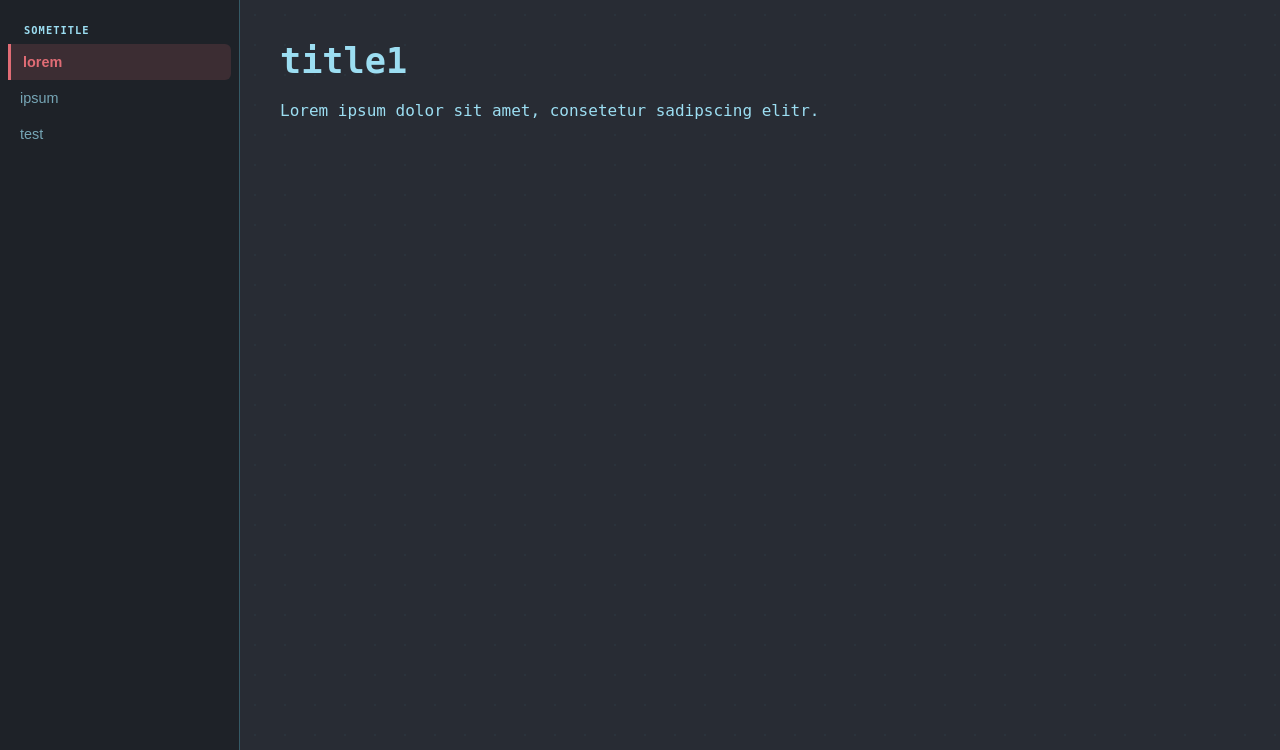
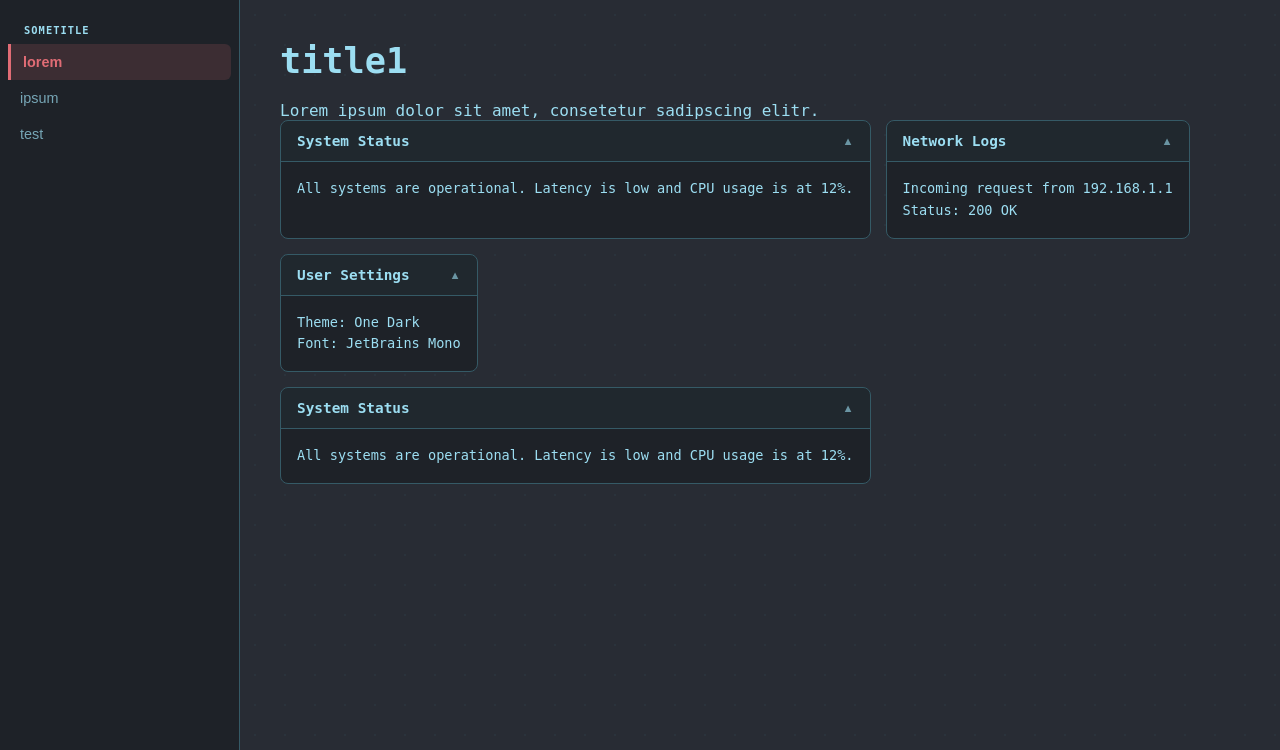
Before and after one commit to dullyunderscorenew/webdev, a web app: file 3d/index.html in a window 1280 px wide. Shown: the part 50-800 px from the top of the page. Run offline with its HTML, style and script files only (its server is not run), Linux system fonts and the light colour scheme.

Commit message:
card styles and logic

```diff
--- a/3d/css/styles.css
+++ b/3d/css/styles.css
@@ -16,7 +16,8 @@
     padding: 0;
 }
 
-html, body {
+html,
+body {
     height: 100%;
     width: 100%;
     overflow: hidden;
@@ -89,7 +90,7 @@ header {
     flex-shrink: 0;
 }
 
-.e2-title {
+.e2 .title {
     font-size: 0.65rem;
     text-transform: uppercase;
     letter-spacing: 0.1em;
@@ -164,6 +165,10 @@ header {
     animation: contentFadeIn 0.4s cubic-bezier(0.25, 1, 0.5, 1);
 }
 
+.mainarea main section .cardarea {
+    margin-bottom: 15px;
+}
+
 .mainarea main section .title {
     font-size: 2.2rem;
     font-weight: 700;
@@ -198,3 +203,125 @@ header {
 ::-webkit-scrollbar-thumb:hover {
     background: var(--red);
 }
+
+.cardarea {
+    display: flex;
+    flex-wrap: wrap;
+    gap: 15px;
+    position: relative;
+    z-index: 1;
+    align-items: stretch;
+}
+
+.card {
+    background-color: var(--panel);
+    border: 1px solid var(--border);
+    border-radius: 8px;
+    overflow: hidden;
+    transition:
+        border-color 0.2s ease,
+        box-shadow 0.2s ease;
+    display: flex;
+    flex-direction: column;
+    flex: 0 1 auto;
+}
+
+.card:hover {
+    border-color: var(--red);
+}
+
+.card .header {
+    padding: 12px 16px;
+    background-color: color-mix(in srgb, var(--border) 10%, transparent);
+    display: flex;
+    justify-content: space-between;
+    align-items: center;
+    cursor: pointer;
+    user-select: none;
+    border-bottom: 1px solid var(--border);
+}
+
+.card .title {
+    all: unset !important;
+    font-size: 0.9rem !important;
+    font-weight: 600 !important;
+    color: var(--fg) !important;
+}
+
+.card .toggle {
+    background: transparent;
+    border: none;
+    color: var(--fg);
+    font-size: 0.7rem;
+    cursor: pointer;
+    transition:
+        transform 0.3s ease,
+        color 0.2s ease;
+    opacity: 0.6;
+    position: relative;
+    z-index: 1;
+}
+
+.card .toggle::after {
+    content: "";
+    position: absolute;
+    top: -15px;
+    bottom: -15px;
+    left: -15px;
+    right: -15px;
+    background: transparent;
+}
+
+.card .toggle:hover {
+    color: var(--red);
+    opacity: 1;
+}
+
+.card .content {
+    padding: 16px;
+    font-size: 0.85rem;
+    line-height: 1.6;
+    color: var(--fg);
+    transition:
+        max-height 0.3s ease,
+        padding 0.3s ease,
+        opacity 0.3s ease;
+    max-height: 500px;
+    opacity: 1;
+}
+.card.collapsed {
+    align-self: start;
+}
+
+.card.collapsed .content {
+    max-height: 0;
+    padding-top: 0;
+    padding-bottom: 0;
+    opacity: 0;
+    overflow: hidden;
+}
+
+.card.collapsed .toggle {
+    transform: rotate(180deg);
+}
+
+.s_5   { flex: 0 0 calc(5% - (15px * 0.95)); }
+.s_10  { flex: 0 0 calc(10% - (15px * 0.90)); }
+.s_15  { flex: 0 0 calc(15% - (15px * 0.85)); }
+.s_20  { flex: 0 0 calc(20% - (15px * 0.80)); }
+.s_25  { flex: 0 0 calc(25% - (15px * 0.75)); }
+.s_30  { flex: 0 0 calc(30% - (15px * 0.70)); }
+.s_35  { flex: 0 0 calc(35% - (15px * 0.65)); }
+.s_40  { flex: 0 0 calc(40% - (15px * 0.60)); }
+.s_45  { flex: 0 0 calc(45% - (15px * 0.55)); }
+.s_50  { flex: 0 0 calc(50% - (15px * 0.50)); }
+.s_55  { flex: 0 0 calc(55% - (15px * 0.45)); }
+.s_60  { flex: 0 0 calc(60% - (15px * 0.40)); }
+.s_65  { flex: 0 0 calc(65% - (15px * 0.35)); }
+.s_70  { flex: 0 0 calc(70% - (15px * 0.30)); }
+.s_75  { flex: 0 0 calc(75% - (15px * 0.25)); }
+.s_80  { flex: 0 0 calc(80% - (15px * 0.20)); }
+.s_85  { flex: 0 0 calc(85% - (15px * 0.15)); }
+.s_90  { flex: 0 0 calc(90% - (15px * 0.10)); }
+.s_95  { flex: 0 0 calc(95% - (15px * 0.05)); }
+.s_100 { flex: 0 0 100%; }
--- a/3d/index.html
+++ b/3d/index.html
@@ -24,13 +24,13 @@
     <div class="mainarea">
         <aside id="e2" class="e2">
             <div id="1" class="active">
-                <div class="e2-title">sometitle</div>
+                <div class="title">sometitle</div>
                 <button class="active" data-content="1">lorem</button>
                 <button data-content="2">ipsum</button>
                 <button data-content="3">test</button>
             </div>
             <div id="2">
-                <div class="e2-title">sometitle</div>
+                <div class="title">sometitle</div>
                 <button data-content="1">test</button>
                 <button data-content="2">ipsum</button>
                 <button data-content="3">lorem</button>
@@ -40,6 +40,47 @@
             <section id="1-1" class="active">
                 <div class="title">title1</div>
                 <p>Lorem ipsum dolor sit amet, consetetur sadipscing elitr.</p>
+                <div class="cardarea">
+                    <div class="card">
+                        <div class="header">
+                            <span class="title">System Status</span>
+                            <button class="toggle">&#9650;</button>
+                        </div>
+                        <div class="content">
+                            <p>All systems are operational. Latency is low and CPU usage is at 12%.</p>
+                        </div>
+                    </div>
+                    <div class="card">
+                        <div class="header">
+                            <span class="title">Network Logs</span>
+                            <button class="toggle">&#9650;</button>
+                        </div>
+                        <div class="content">
+                            <p>Incoming request from 192.168.1.1<br>Status: 200 OK</p>
+                        </div>
+                    </div>
+                    <div class="card">
+                        <div class="header">
+                            <span class="title">User Settings</span>
+                            <button class="toggle">&#9650;</button>
+                        </div>
+                        <div class="content">
+                            <p>Theme: One Dark<br>Font: JetBrains Mono</p>
+                        </div>
+                    </div>
+                </div>
+                <div class="cardarea">
+                    <div class="card">
+                        <div class="header">
+                            <span class="title">System Status</span>
+                            <button class="toggle">&#9650;</button>
+                        </div>
+                        <div class="content">
+                            <p>All systems are operational. Latency is low and CPU usage is at 12%.</p>
+                        </div>
+                    </div>
+                </div>
+
             </section>
             <section id="1-2">
                 <div class="title">title2</div>
@@ -67,6 +108,7 @@
         const topnav = document.getElementById("e1");
         const sidenav = document.getElementById("e2");
         const mainframe = document.getElementById("e3");
+
         document.addEventListener("DOMContentLoaded", () => {
             topnav.addEventListener("click", (event) => {
                 if (event.target.tagName == "BUTTON") {
@@ -77,6 +119,11 @@
                 if (event.target.tagName == "BUTTON") {
                     activate(event.target, 2);
                 }
+            });
+            Array.from(document.querySelectorAll(".card .toggle"), el => {
+                el.addEventListener("click", (event) => {
+                    activate(event.target, 3);
+                });
             });
         });
 
@@ -98,15 +145,20 @@
                 remove_active(topnav.querySelectorAll("button"));
                 remove_active(sidenav.children);
                 remove_active(document.querySelectorAll("[data-content]"));
+                remove_active(document.querySelectorAll("section"));
 
                 ele.classList.add("active");
                 e2.classList.add("active");
                 e2.querySelector("[data-content='" + ele.dataset.standard + "']").classList.add("active");
+                document.getElementById(ele.dataset.menu + "-" + ele.dataset.standard).classList.add("active");
             } else if (type == 2) {
                 remove_active(document.querySelectorAll("[data-content]"));
+                remove_active(document.querySelectorAll("section"));
+
                 ele.classList.add("active");
-                remove_active(document.querySelectorAll("section"))
                 document.getElementById(ele.parentElement.id + "-" + ele.dataset.content).classList.add("active");
+            } else if (type == 3) {
+                ele.closest(".card").classList.toggle("collapsed");
             }
         }
     </script>
```
